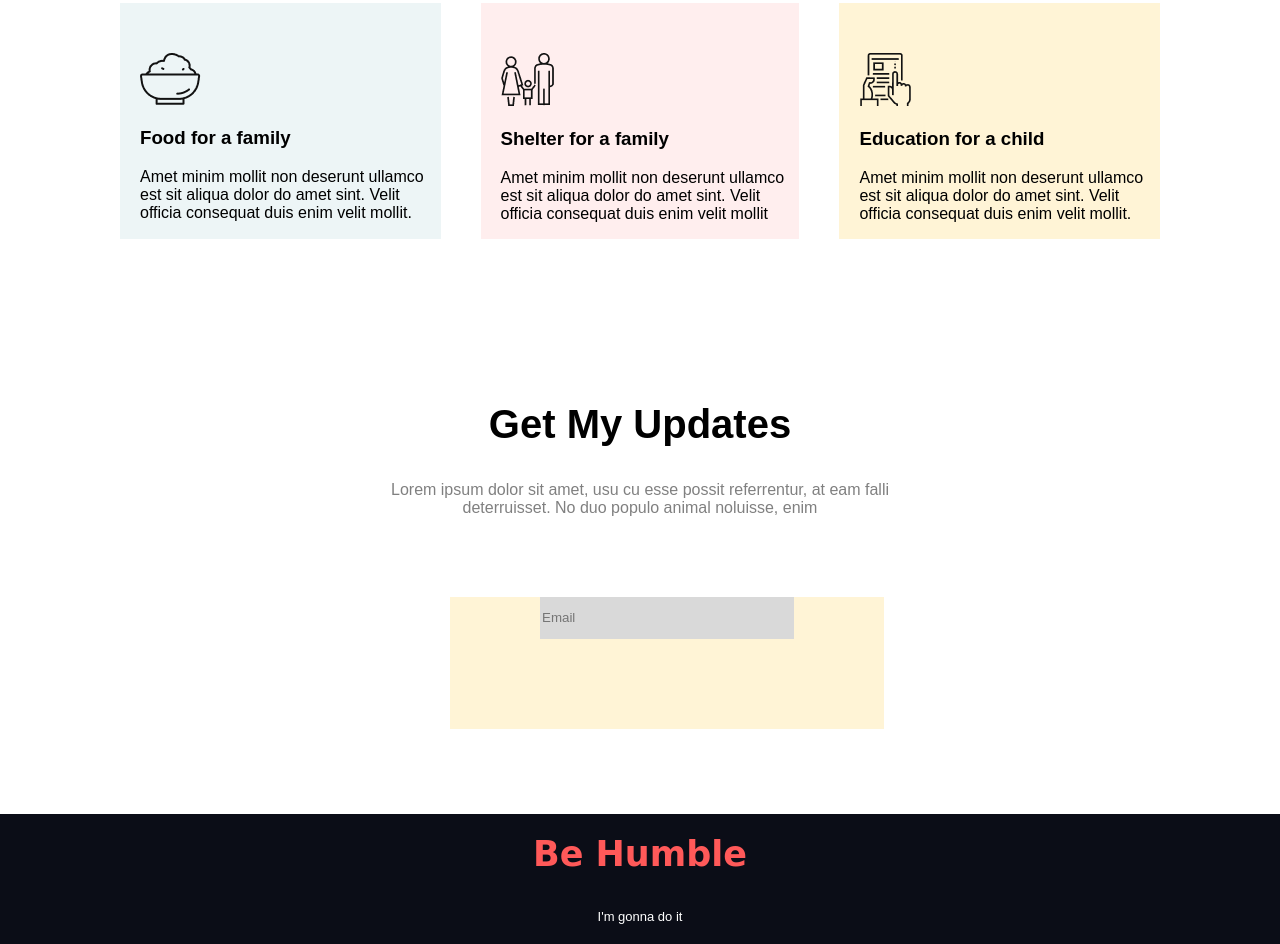
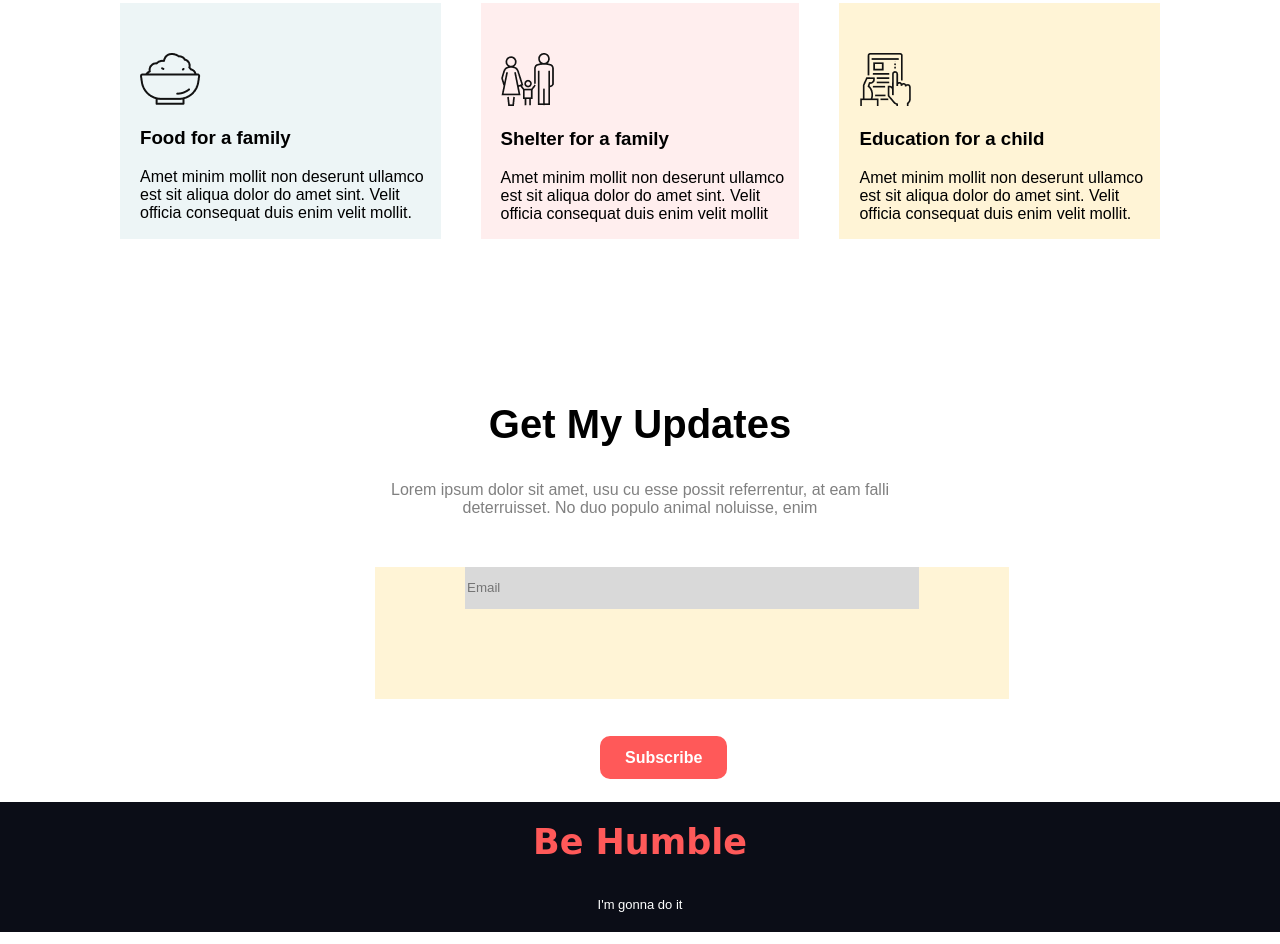
Before and after one commit to SynysterRudro/Milestone1-Assignment, a plain HTML site: page index.html in a window 1280 px wide. Shown: the part 1380-2324 px from the top of the page. Drawn offline with Linux system fonts and the light colour scheme; a web font is replaced by a local one.

Commit message:
trying another method

```diff
--- a/index.html
+++ b/index.html
@@ -151,9 +151,17 @@
 
         <div>
             <input id="email-field" type="email" placeholder="Email">
+            <a id="donate-padding" class="donate-now text-align" target="_blank"
+                href="https://github.com/SynysterRudro">Subscribe</a>
+
         </div>
 
+
+
+
+
     </section>
+
 
 </body>
 
--- a/style.css
+++ b/style.css
@@ -149,22 +149,26 @@ h2 {
 
 #email-field {
 
-    margin-top: 50px;
+    margin-top: 20px;
     margin-bottom: 50px;
-    margin-left: 450px;
+    margin-left: 375px;
 
     border: none;
     outline: none;
 
     background-color: #D9D9D9;
     height: 40px;
-    width: 250px;
+    width: 450px;
 
     border: 90px solid #FFF4D6;
     border-top: 100px;
 
 
+
 }
+
+
+
 
 footer {
 
```
